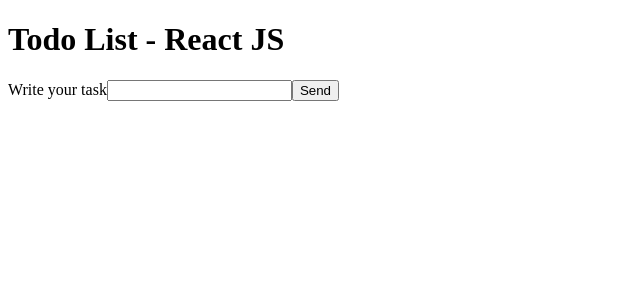
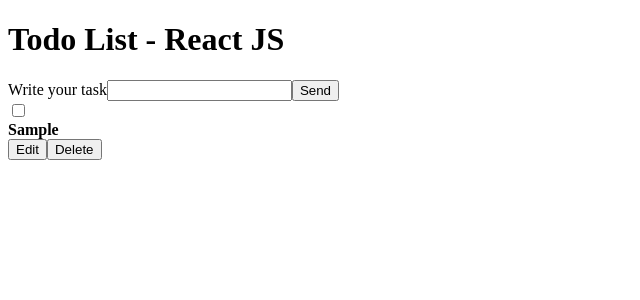
Before and after one commit to Ledtius/Task-Management-MVP, a React (Vite) app: page / in a window 1280 px wide. Both pictures are taken after typing "Sample" into the empty fields and a click on the button "Send". Shown: the top 300 px of the page, without its empty margins (0-640 px from the left). Built offline with nearby package versions, Linux system fonts and the light colour scheme.

Commit message:
I added useEffect for management of the local Storage and changed the event onClick to onChange, and finally I added the event checked

```diff
--- a/src/TodoApp.jsx
+++ b/src/TodoApp.jsx
@@ -1,5 +1,5 @@
 import { useState } from "react";
-
+import { useEffect } from "react";
 import TodoForm from "./components/todo-form/TodoForm.jsx";
 
 import TodoTasks from "./components/todo-tasks/TodoTasks.jsx";
@@ -12,7 +12,23 @@
   });
   console.log(task);
 
-  const [taskList, setTaskList] = useState([]);
+  /* Localstorage */
+
+  const saveTask = (taskList) => {
+    localStorage.setItem("taskList", JSON.stringify(taskList));
+  };
+
+  const recoveryTasks = () => {
+    const value = JSON.parse(localStorage.getItem("taskList")) || [];
+
+    return value;
+  };
+
+  const [taskList, setTaskList] = useState(() => {
+    const recoveryStorage = JSON.parse(localStorage.getItem("taskList"));
+
+    return recoveryStorage ? recoveryStorage : [];
+  });
 
   return (
     <>
@@ -21,6 +37,7 @@
         setTask={setTask}
         taskList={taskList}
         setTaskList={setTaskList}
+        saveTask={saveTask}
       />
 
       <TodoTasks
@@ -28,6 +45,8 @@
         setTask={setTask}
         taskList={taskList}
         setTaskList={setTaskList}
+        saveTask={saveTask}
+        recoveryTasks={recoveryTasks}
       />
     </>
   );
--- a/src/components/todo-form/TodoForm.jsx
+++ b/src/components/todo-form/TodoForm.jsx
@@ -1,7 +1,7 @@
 import { useState } from "react";
 import { useEffect } from "react";
 
-const TodoForm = ({ task, setTask, taskList, setTaskList }) => {
+const TodoForm = ({ task, setTask, taskList, setTaskList, saveTask }) => {
   const { name } = task;
 
   const handleInput = (e) => {
@@ -12,8 +12,10 @@
 
   useEffect(() => {
     console.log(task);
+    saveTask(taskList);
+
     console.log(taskList);
-  }, [task, taskList]);
+  }, [task]);
 
   const handleForm = (e) => {
     e.preventDefault();
@@ -27,14 +29,11 @@
       return taskInList.name === name;
     });
 
-    const saveTask = (taskList) => {
-      localStorage.setItem("taskList", JSON.stringify(taskList));
-    };
-
     /* If isn't the same do... */
     if (!sameTask) {
-      setTaskList([...taskList, task]);
+      setTaskList(() => [...taskList, task]);
       saveTask(taskList);
+
       setTask({ ...task, name: "" });
     }
   };
--- a/src/components/todo-task/TodoTask.jsx
+++ b/src/components/todo-task/TodoTask.jsx
@@ -1,25 +1,32 @@
 import { useState } from "react";
+import { useEffect } from "react";
 
-const TodoTask = ({ taskName, taskList, setTaskList }) => {
+const TodoTask = ({ taskName, taskList, setTaskList, saveTask }) => {
   const handleCheckbox = (e) => {
     const checkValue = e.target.checked;
 
     /* Find the same task name in the array  */
-
     setTaskList((prevTaskList) => {
       const findIndex = prevTaskList.find(({ name }) => name === taskName);
-
+      console.log(findIndex);
       return [
         ...prevTaskList.map((task) => {
-          const { name, state } = task;
+          const { id, name, state } = task;
           if (findIndex === task) {
-            return { name, state: checkValue };
+            return { id, name, state: checkValue };
           }
           return task;
         }),
       ];
     });
   };
+
+  const findState = taskList.find(({ name }) => name === taskName);
+
+  /* Find the state per task for the initial value in the checkbox */
+  // const handleCheckboxState = () => {
+
+  // };
 
   const handleDeleteBtn = () => {
     setTaskList((prevTaskList) => {
@@ -36,7 +43,6 @@
     console.log(taskName);
     setEBStyles({ ...eBStyles, display: "block" });
   };
-
 
   console.log(editTaskN);
   const handleEditAcceptBtn = () => {
@@ -63,12 +69,18 @@
   const handleEditCancelBtn = () => {
     setEBStyles({ ...eBStyles, display: "none" });
   };
+  useEffect(() => {
+    saveTask(taskList);
+
+    console.log(taskList);
+  }, [taskList]);
 
   return (
     <>
       <div>
         <input
-          onClick={handleCheckbox}
+          onChange={handleCheckbox}
+          checked={findState.state}
           type="checkbox"
           name="checkTask"
           id="checkTask"
--- a/src/components/todo-tasks/TodoTasks.jsx
+++ b/src/components/todo-tasks/TodoTasks.jsx
@@ -1,22 +1,26 @@
 import TodoTask from "../todo-task/TodoTask.jsx";
 
-const TodoTasks = ({ task, setTask, taskList, setTaskList }) => {
-  const recoveryData = () => {
-    const value = JSON.parse(localStorage.getItem("taskList")) || [];
-    console.log(value);
-    return value;
-  };
+const TodoTasks = ({
+  task,
+  setTask,
+  taskList,
+  setTaskList,
+  saveTask,
+  recoveryTasks,
+}) => {
+  let recoveryVariable;
 
   return (
     <>
       <div></div>
-      {recoveryData().map(({ id, name }) => {
+      {taskList.map(({ id, name }) => {
         return (
           <TodoTask
             taskName={name}
             taskList={taskList}
             setTaskList={setTaskList}
             key={id}
+            saveTask={saveTask}
           />
         );
       })}
```
